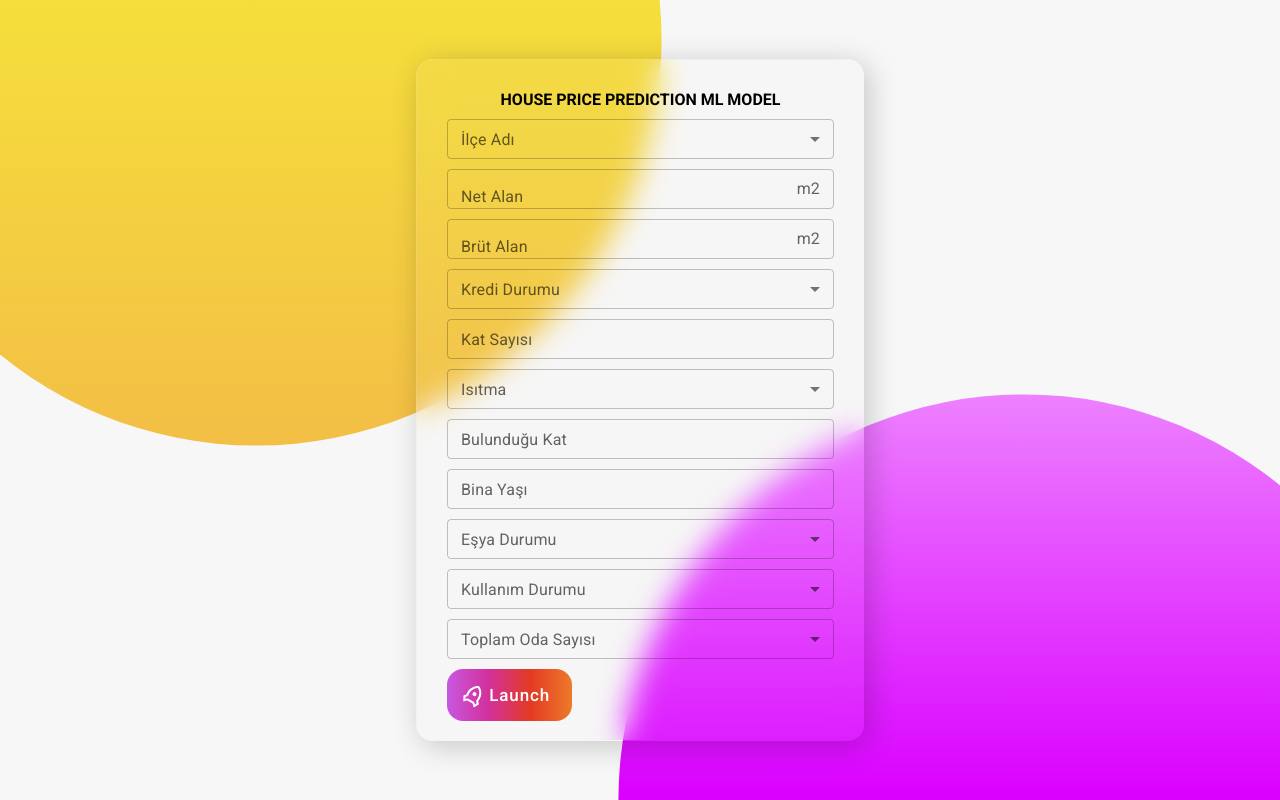
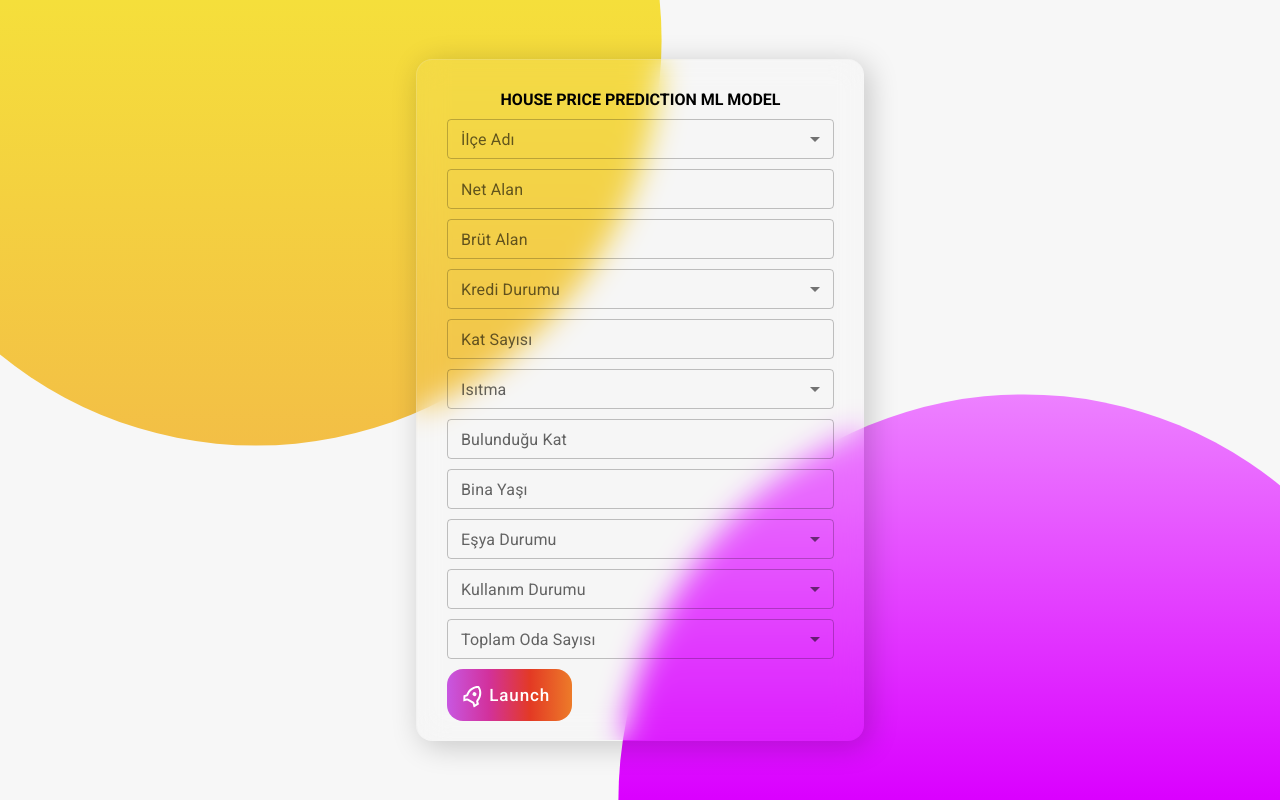
Before and after one commit to nurdanaknc/EviminDegeri, a React (Create React App) app: page / in a window 1280 px wide. Built offline with nearby package versions, Linux system fonts and the light colour scheme.

Commit message:
material ui

```diff
--- a/src/components/Glass.js
+++ b/src/components/Glass.js
@@ -6,8 +6,7 @@ import InputLabel from '@mui/material/InputLabel';
 import MenuItem from '@mui/material/MenuItem';
 import FormControl from '@mui/material/FormControl';
 import Select from '@mui/material/Select';
-import TextField from '@mui/material/TextField';
-
+import { TextField } from '@mui/material';
 import InputAdornment from '@mui/material/InputAdornment';
 import OutlinedInput from '@mui/material/OutlinedInput';
 import { getSpaceUntilMaxLength } from '@testing-library/user-event/dist/utils';
@@ -74,12 +73,13 @@ function Glass() {
             <h4>HOUSE PRICE PREDICTION ML MODEL</h4>
               <Box sx={{ minWidth: 120 }}>
                 <FormControl fullWidth size="small">
-                  <InputLabel id="demo-select-small-label">İlçe Adı</InputLabel>
+                  <InputLabel id="demo-select-small-label" >İlçe Adı</InputLabel>
                   <Select
                     labelId="demo-select-small-label"
                     id="demo-select-small"
                     type="string"
                     label="İlçe Adı"
+
 
 
 
@@ -226,32 +226,28 @@ function Glass() {
 
         <div className="glass__form__group">
 
-            <Box component="form" sx={{ minWidth: 120}} noValidate autoComplete="off"  >
-              <FormControl fullWidth >
-              <InputLabel htmlFor="outlined-adornment-size-small">Net Alan</InputLabel>
-              <OutlinedInput
-                id="outlined-adornment-size-small"
-                endAdornment={<InputAdornment position="end">m2</InputAdornment>}
-                label="Net Alan"
-                type="number"
+
+            <Box component="form" sx={{ minWidth: 120 }}  noValidate autoComplete="off"
+
+             >
+              <FormControl fullWidth>
+
+              <TextField id="outlined-basic" label="Net Alan" variant="outlined"
                value={net_alan}
                onChange={(e) => setNet_alan(e.target.value)}
                size="small"
-                sx={{ alignItems: 'center'}}
               />
               </FormControl>
            </Box>
         </div>
 
         <div className="glass__form__group">
-            <Box component="form" sx={{ minWidth: 120 }} noValidate autoComplete="off" >
+            <Box component="form" sx={{ minWidth: 120 }}  noValidate autoComplete="off"
+
+              >
                 <FormControl fullWidth>
-              <InputLabel htmlFor="outlined-adornment-amount">Brüt Alan</InputLabel>
-              <OutlinedInput
-                id="outlined-adornment-amount"
-                endAdornment={<InputAdornment position="end">m2</InputAdornment>}
-                label="Brüt Alan"
-                type="number"
+
+                <TextField id="outlined-basic" label="Brüt Alan" variant="outlined"
                 value={brut_alan}
                 onChange={(e) => setBrut_alan(e.target.value)}
                 size="small"
```
Also changed, not shown: package.json (+4 -4 lines), 2 other files (tests, documents, lock files or other folders). Lines whose indentation alone changed are shown as unchanged.
